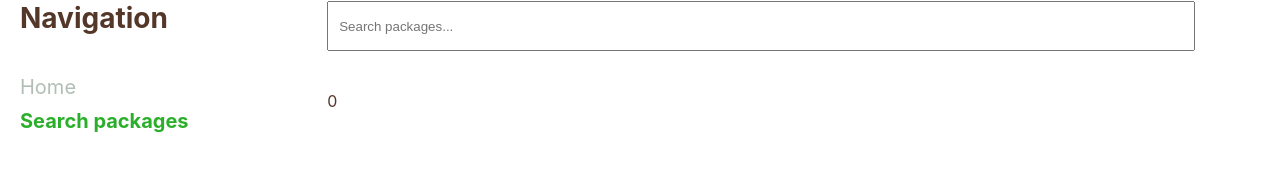
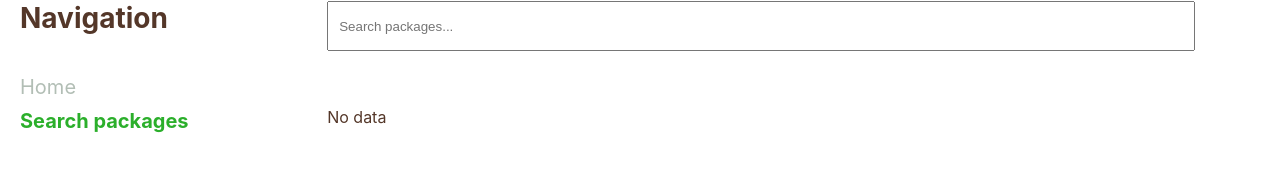
Before and after one commit to effel221/react-test-app, a Next.js app: page /pages/packages in a window 1280 px wide. Shown: the part 179-372 px from the top of the page. Built offline with nearby package versions, Linux system fonts and the light colour scheme.

Commit message:
add center location to loading

```diff
--- a/app/components/BaseComponents/LoadingData/LoadingData.module.scss
+++ b/app/components/BaseComponents/LoadingData/LoadingData.module.scss
@@ -1,6 +1,13 @@
 @import 'styles/global-settings';
 
 .loadingDataBlock {
+  width: 100%;
+  display: flex;
+  justify-content: center;
+  align-items: center;
+}
+
+.loadingDataBlockLoading {
   display: flex;
   border: 16px solid #B2BEB5;
   border-top: 16px solid $primary-blue;
--- a/app/components/BaseComponents/LoadingData/LoadingData.tsx
+++ b/app/components/BaseComponents/LoadingData/LoadingData.tsx
@@ -7,6 +7,8 @@ import styles from "./LoadingData.module.scss";
 
 export default function LoadingData(): React.JSX.Element {
   return (
-    <div className={styles.loadingDataBlock}/>
+      <div className={styles.loadingDataBlock}>
+        <div className={styles.loadingDataBlockLoading}/>
+      </div>
   );
 }
--- a/app/components/SearchPackagesResult/SearchPackagesResult.tsx
+++ b/app/components/SearchPackagesResult/SearchPackagesResult.tsx
@@ -19,13 +19,14 @@ export default memo(function SearchPackagesResult(): React.JSX.Element {
   const packagesData = usePackageSearch(debouncedValue)
   return (
       <div className={styles.searchPackagesResultBlock}>
-          {packagesData?.length && packagesData.map(({name, description, rank, stars})=>{
+          {packagesData?.length > 0 && packagesData.map(({name, description, rank, stars})=>{
               return (<div className={styles.searchPackagesResultBlockCard}>
                   {name}
                   <p>{description}</p>
                   {rank} {stars}
               </div>)
           })}
+          {packagesData?.length === 0 && <p>No data</p>}
       </div>
   );
 })
```
